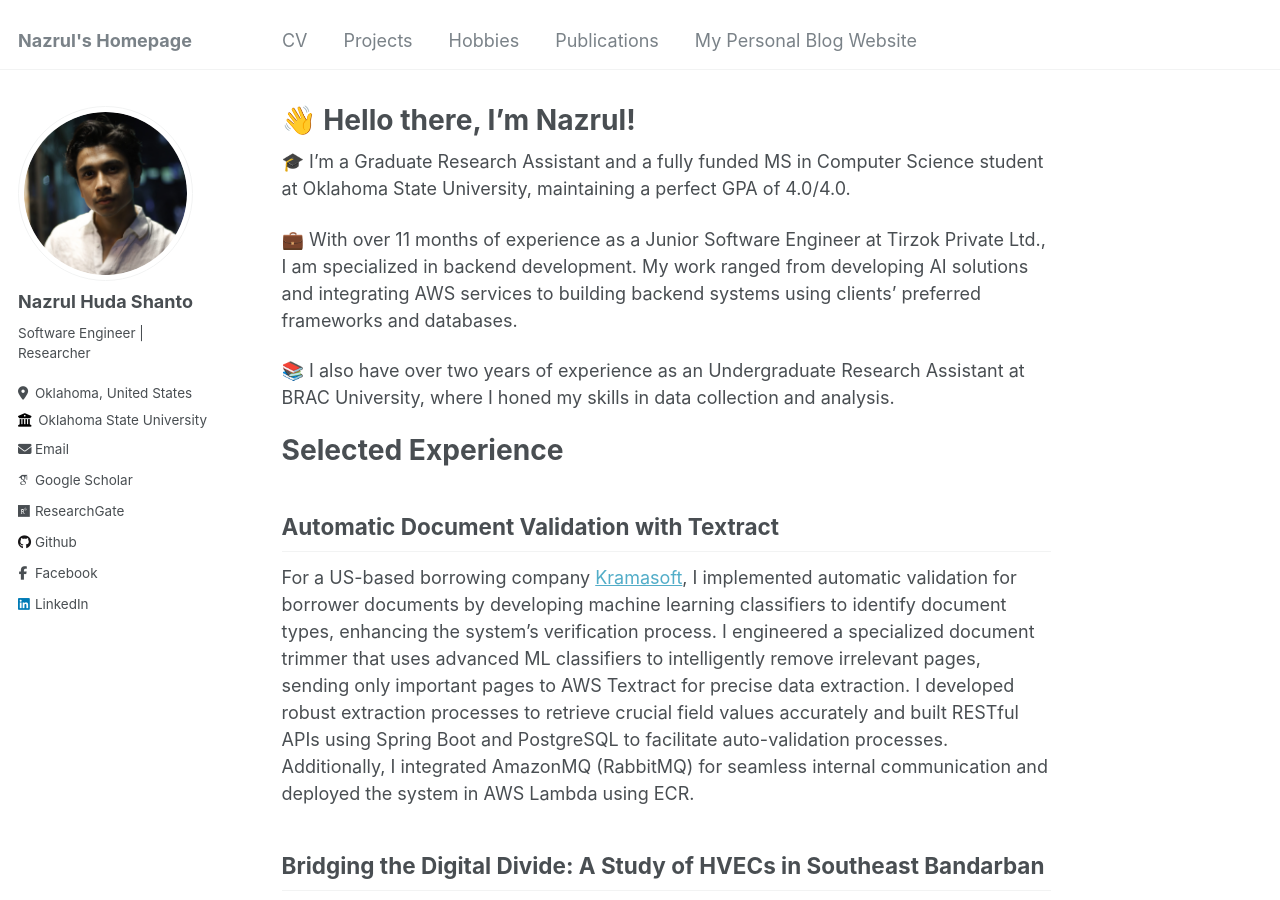
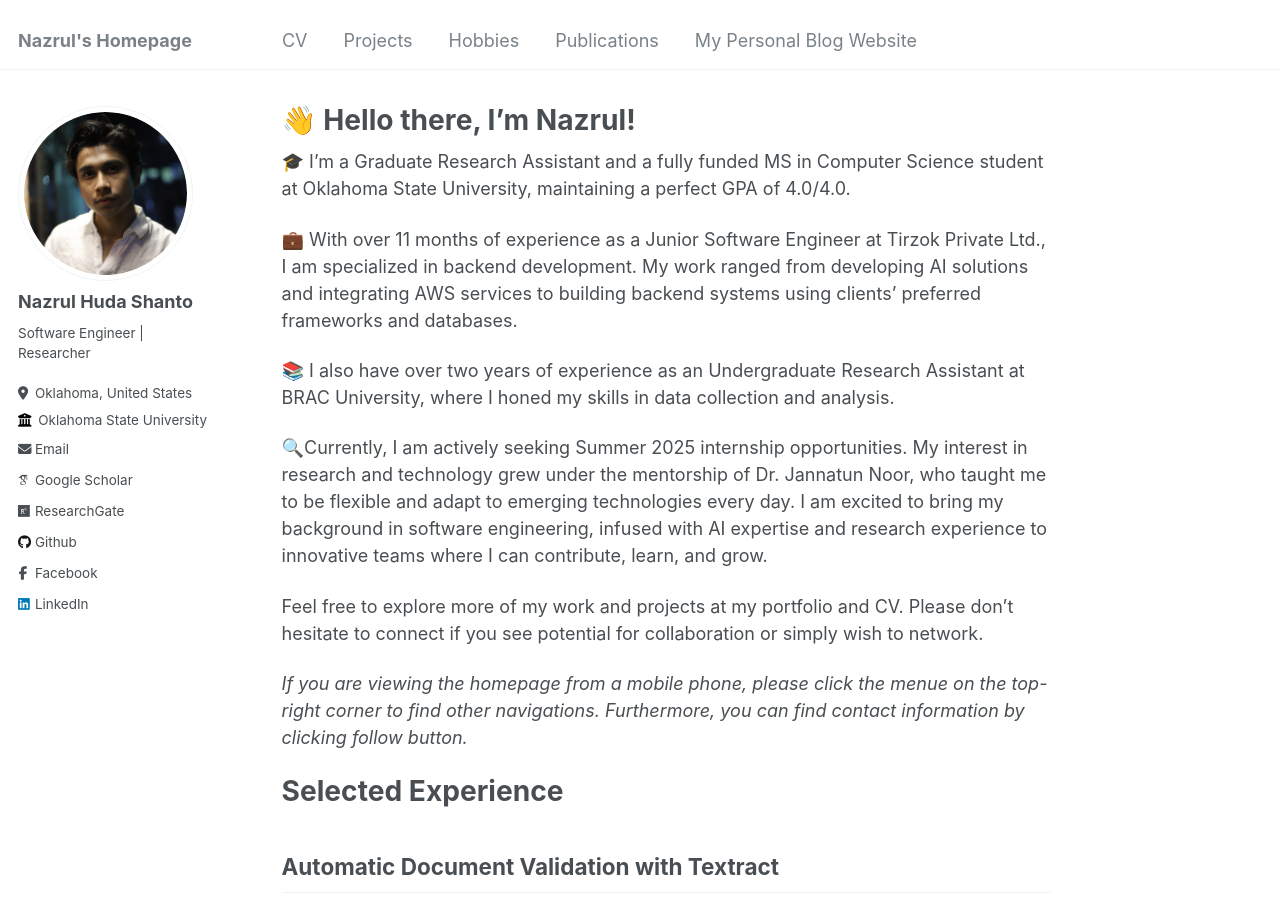
Before and after one commit to nazrulhuda/portfolio, a Jekyll site: the page built from _pages/about.md, in a window 1280 px wide and 900 px high. Built offline with Jekyll 4.4.1, drawn with Linux system fonts in a browser that asks for light colours; some web fonts are replaced.

Commit message:
first commit

```diff
--- a/_pages/about.md
+++ b/_pages/about.md
@@ -18,6 +18,12 @@ redirect_from:
 
 📚 I also have over two years of experience as an Undergraduate Research Assistant at BRAC University, where I honed my skills in data collection and analysis.
 
+🔍Currently, I am actively seeking Summer 2025 internship opportunities. My interest in research and technology grew under the mentorship of Dr. Jannatun Noor, who taught me to be flexible and adapt to emerging technologies every day. I am excited to bring my background in software engineering, infused with AI expertise and research experience to innovative teams where I can contribute, learn, and grow.
+
+Feel free to explore more of my work and projects at my portfolio and CV. Please don't hesitate to connect if you see potential for collaboration or simply wish to network.
+
+*If you are viewing the homepage from a mobile phone, please click the menue on the top-right corner to find other navigations. Furthermore, you can find contact information by clicking follow button.*
+
 # Selected Experience
 
 ## Automatic Document Validation with Textract
```
